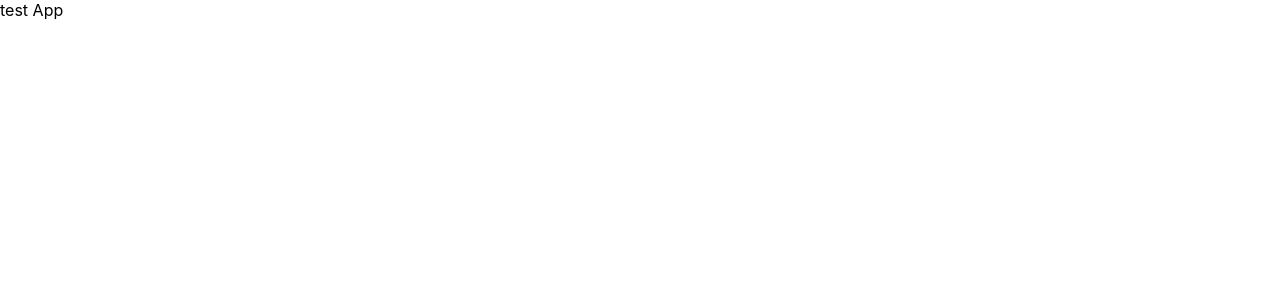
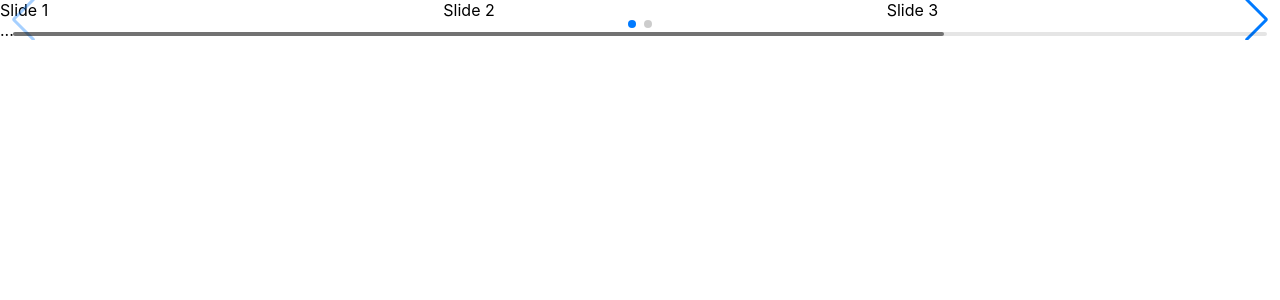
Before and after one commit to deepakBeniwal/movie-App, a React (Create React App) app: page / in a window 1280 px wide. Shown: the top 300 px of the page. Built offline with nearby package versions, Linux system fonts and the light colour scheme.

Commit message:
added env

```diff
--- a/package.json
+++ b/package.json
@@ -9,6 +9,7 @@
     "react": "^18.2.0",
     "react-dom": "^18.2.0",
     "react-scripts": "5.0.1",
+    "swiper": "^11.0.3",
     "web-vitals": "^2.1.4"
   },
   "scripts": {
--- a/src/App.js
+++ b/src/App.js
@@ -1,5 +1,11 @@
+import Home from './pages/Home';
+
 function App() {
-  return <div className="App">test App</div>;
+    return (
+        <div className="App">
+            <Home />
+        </div>
+    );
 }
 
 export default App;
--- /dev/null
+++ b/src/components/Cards/Cards.js
@@ -0,0 +1,33 @@
+import React from 'react';
+import { Navigation, Pagination, Scrollbar, A11y } from 'swiper/modules';
+
+import { Swiper, SwiperSlide } from 'swiper/react';
+
+// Import Swiper styles
+import 'swiper/css';
+import 'swiper/css/navigation';
+import 'swiper/css/pagination';
+import 'swiper/css/scrollbar';
+const Cards = () => {
+    return (
+        <Swiper
+            // install Swiper modules
+            modules={[Navigation, Pagination, Scrollbar, A11y]}
+            spaceBetween={50}
+            slidesPerView={3}
+            navigation
+            pagination={{ clickable: true }}
+            scrollbar={{ draggable: true }}
+            onSwiper={(swiper) => console.log(swiper)}
+            onSlideChange={() => console.log('slide change')}
+        >
+            <SwiperSlide>Slide 1</SwiperSlide>
+            <SwiperSlide>Slide 2</SwiperSlide>
+            <SwiperSlide>Slide 3</SwiperSlide>
+            <SwiperSlide>Slide 4</SwiperSlide>
+            ...
+        </Swiper>
+    );
+};
+
+export default Cards;
--- a/src/pages/Home.js
+++ b/src/pages/Home.js
@@ -1,7 +1,12 @@
-import React from "react";
+import React from 'react';
+import Cards from '../components/Cards/Cards';
 
 const Home = () => {
-  return <div>Home Page</div>;
+    return (
+        <div>
+            <Cards />
+        </div>
+    );
 };
 
 export default Home;
```
Also changed, not shown: 2 other files (tests, documents, lock files or other folders).
